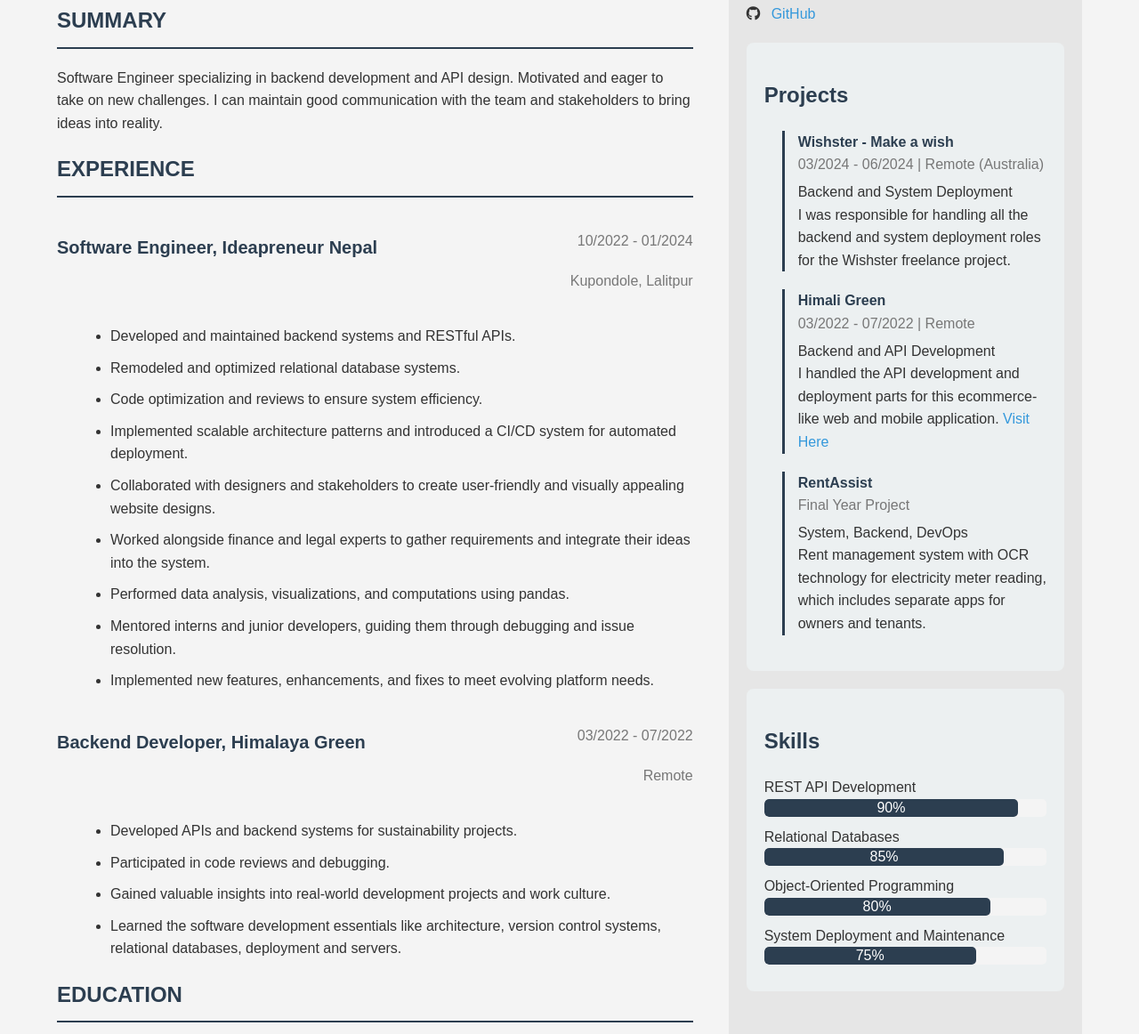
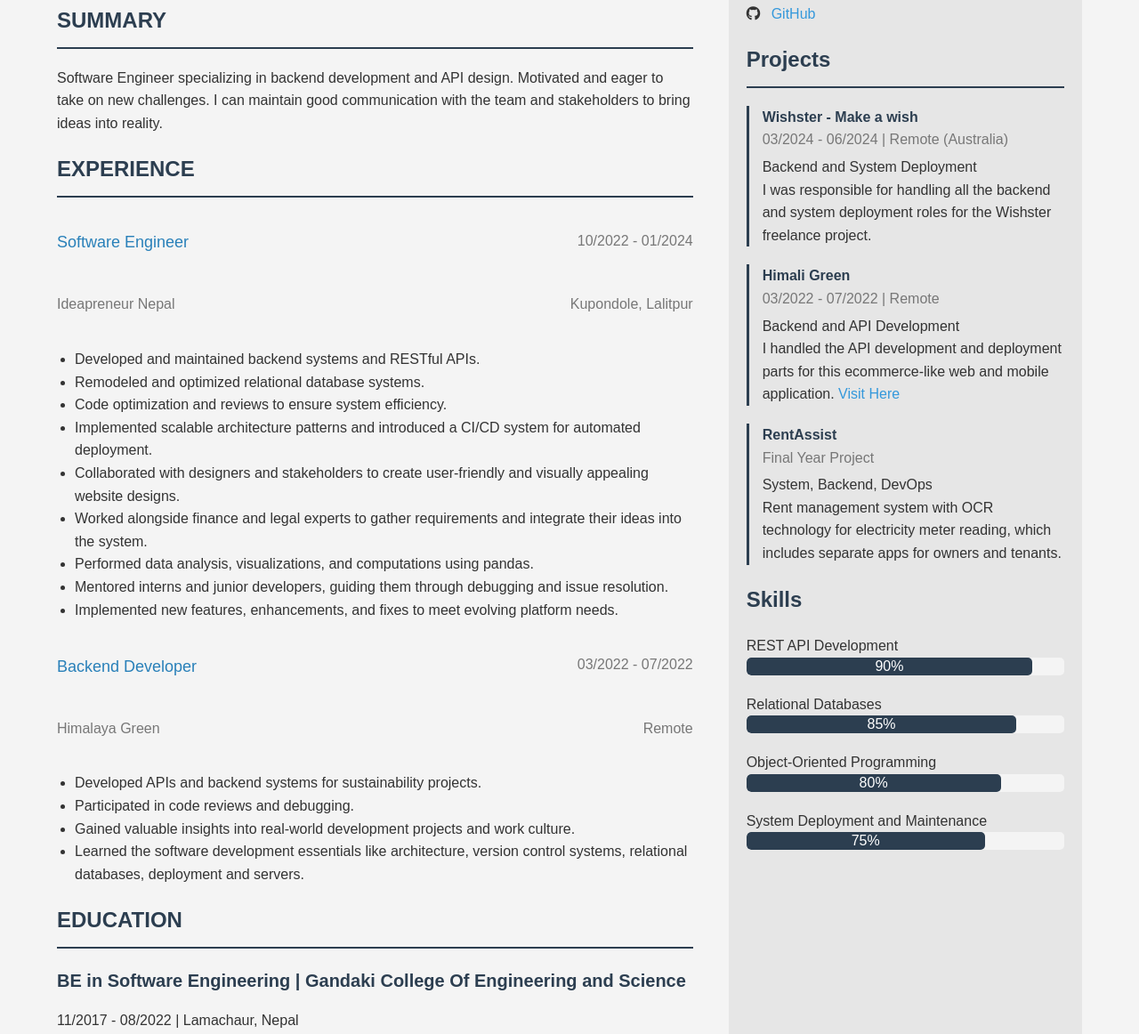
Before and after one commit to sunilthapa43/sunilthapa43.github.io, a plain HTML site: page index.html in a window 1280 px wide. Shown: the part 183-1345 px from the top of the page at 89% size. Drawn offline with Linux system fonts and the light colour scheme.

Commit message:
update styles

```diff
--- a/index.html
+++ b/index.html
@@ -26,11 +26,14 @@
             <h2>EXPERIENCE</h2>
             <div class="experience-item">
                 <div class="experience-header">
-                    <h3>Software Engineer, Ideapreneur Nepal</h3>
+                    <div class="position">Software Engineer</div>
                     <div class="experience-details">
                         <p>10/2022 - 01/2024</p>
-                        <p>Kupondole, Lalitpur</p>
                     </div>
+                </div>
+                <div class="company-location">
+                    <p>Ideapreneur Nepal</p>
+                    <p>Kupondole, Lalitpur</p>
                 </div>
                 <ul>
                     <li>Developed and maintained backend systems and RESTful APIs.</li>
@@ -47,11 +50,14 @@
 
             <div class="experience-item">
                 <div class="experience-header">
-                    <h3>Backend Developer, Himalaya Green</h3>
+                    <div class="position">Backend Developer</div>
                     <div class="experience-details">
                         <p>03/2022 - 07/2022</p>
-                        <p>Remote</p>
                     </div>
+                </div>
+                <div class="company-location">
+                    <p>Himalaya Green</p>
+                    <p>Remote</p>
                 </div>
                 <ul>
                     <li>Developed APIs and backend systems for sustainability projects.</li>
--- a/styles.css
+++ b/styles.css
@@ -25,7 +25,7 @@
 
 .sidebar {
     flex: 1;
-    background-color: rgb(230, 230, 230);
+    background-color: rgb(230, 230, 230); /* Sidebar background color */
     padding: 20px;
     border-radius: 8px;
 }
@@ -77,41 +77,33 @@
 
 ul {
     list-style-type: disc;
-    margin-left: 20px;
+    padding-left: 20px;
 }
 
-ul li {
+.experience-item {
+    margin-bottom: 20px;
+}
+
+.experience-header {
+    display: flex;
+    justify-content: space-between;
+    align-items: center;
     margin-bottom: 10px;
 }
 
-.skills-section, .projects {
-    background-color: #ecf0f1;
-    padding: 20px;
-    border-radius: 8px;
-    margin-bottom: 20px;
+.position {
+    font-size: 18px;
+    color: #2980b9;
 }
 
-.skills-section h2, .projects h2 {
-    border-bottom: none;
-    padding-bottom: 0;
+.experience-details {
+    color: #777;
 }
 
-.progress {
-    background-color: #f4f4f4;
-    border-radius: 5px;
-    overflow: hidden;
-    margin-bottom: 10px;
-}
-
-.progress-bar {
-    height: 20px;
-    background-color: #2c3e50;
-    width: 0;
-    text-align: center;
-    line-height: 20px;
-    color: #fff;
-    border-radius: 5px;
-    transition: width 0.5s;
+.company-location {
+    display: flex;
+    justify-content: space-between;
+    color: #777;
 }
 
 .projects ul {
@@ -148,30 +140,35 @@
     text-decoration: underline;
 }
 
-.experience-item {
+.skills-section {
     margin-bottom: 20px;
 }
 
-.experience-header {
-    display: flex;
-    justify-content: space-between;
+.skills-section h2 {
+    border-bottom: none;
+    padding-bottom: 0;
 }
 
-.experience-details {
-    text-align: right;
-    color: #777;
-}
-
-.education-item {
+.skill {
     margin-bottom: 20px;
 }
 
-.education-item h3 {
-    color: #2c3e50;
+.progress {
+    background-color: #f4f4f4;
+    border-radius: 5px;
+    overflow: hidden;
+    margin-bottom: 10px;
 }
 
-.education-item p {
-    color: #777;
+.progress-bar {
+    height: 20px;
+    background-color: #2c3e50;
+    width: 0;
+    text-align: center;
+    line-height: 20px;
+    color: #fff;
+    border-radius: 5px;
+    transition: width 0.5s;
 }
 
 .find-me {
```
